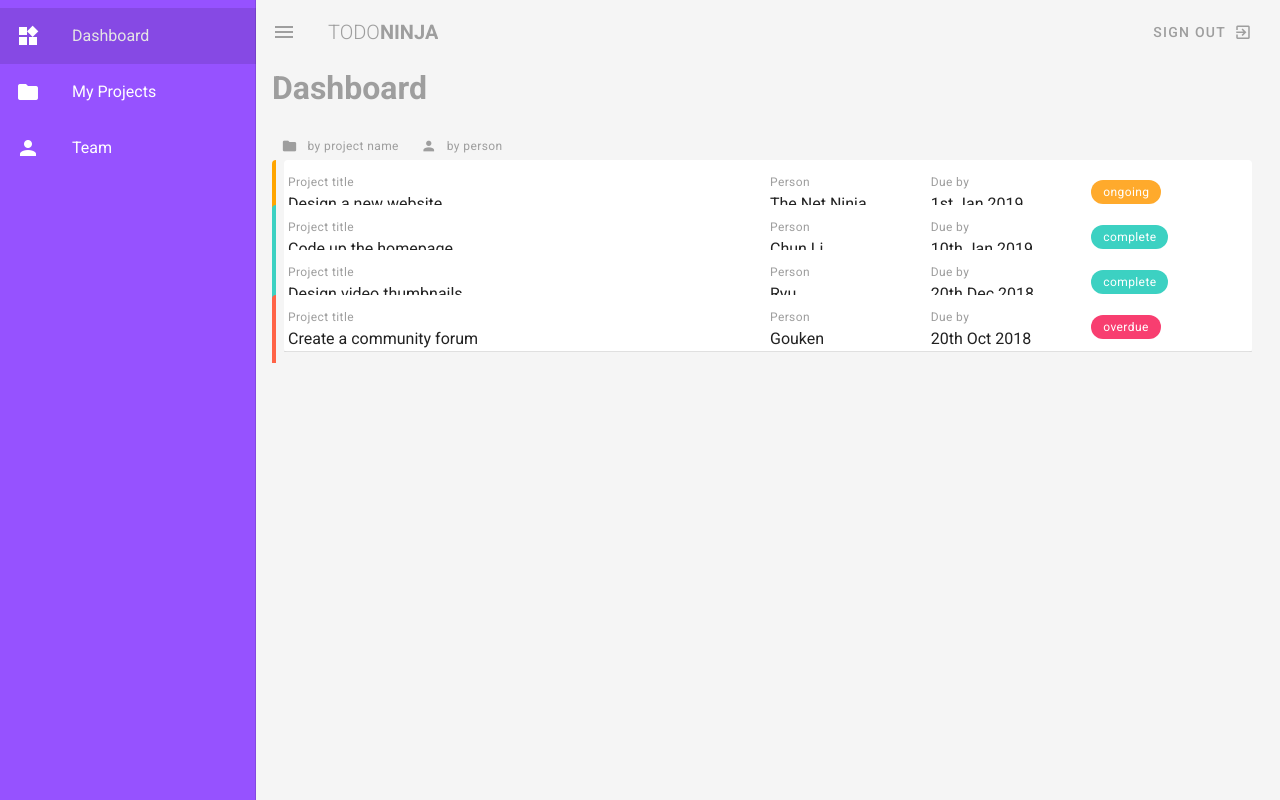
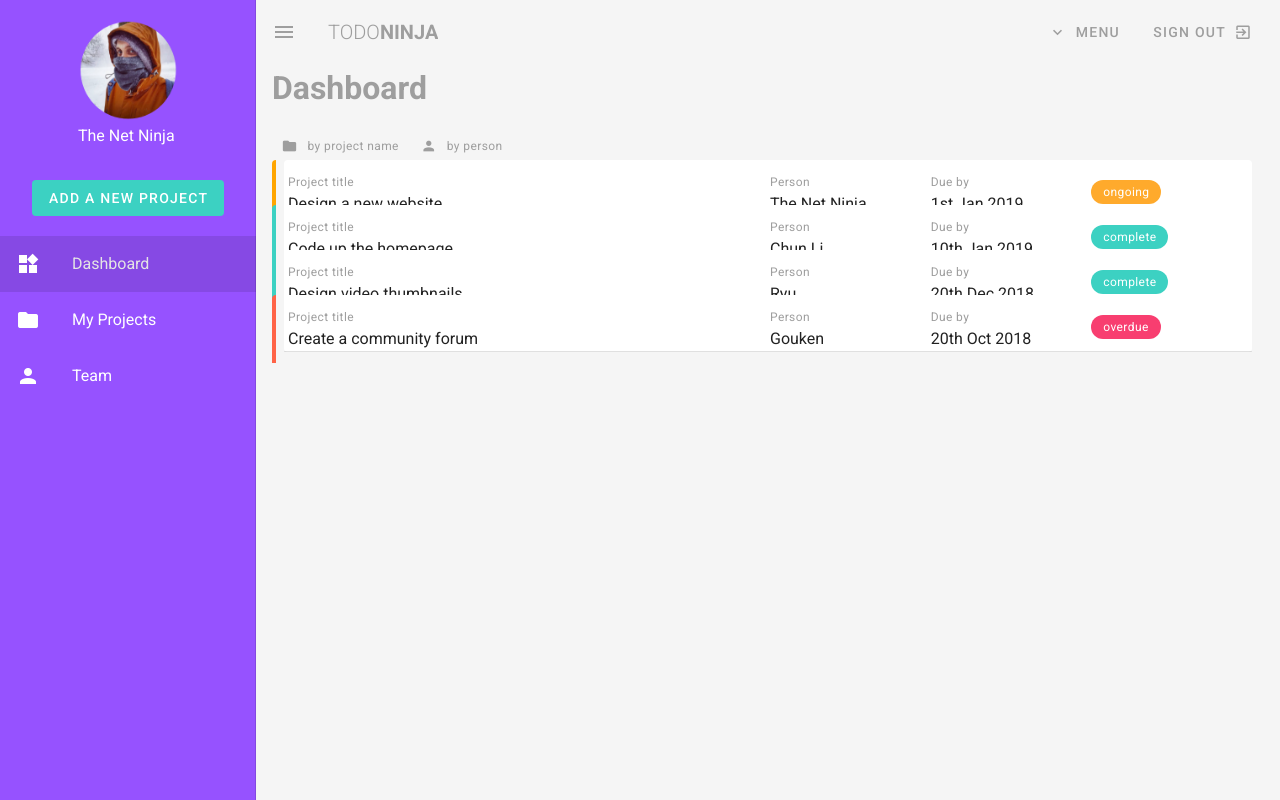
Before and after one commit to sadewole/Todo-Ninjas, a Vue app: page / in a window 1280 px wide. Both pictures are taken after a click on the button 28 px from the left and 32 px from the top of the page. Built offline with nearby package versions, Linux system fonts and the light colour scheme.

Commit message:
created form

```diff
--- a/src/components/Navbar.vue
+++ b/src/components/Navbar.vue
@@ -1,37 +1,57 @@
 <template>
   <nav>
     <v-app-bar app flat>
-      <v-app-bar-nav-icon
-        class="grey--text"
-        @click="drawer = !drawer"
-      ></v-app-bar-nav-icon>
+      <v-app-bar-nav-icon class="grey--text" @click="drawer = !drawer"></v-app-bar-nav-icon>
       <v-toolbar-title class="text-uppercase grey--text">
         <span class="font-weight-light">Todo</span>
         <span class="font-weight-bold">Ninja</span>
       </v-toolbar-title>
       <v-spacer></v-spacer>
+
+      <!-- dropdown menu -->
+      <v-menu offset-y>
+        <template v-slot:activator="{on}">
+          <v-btn text color="grey" v-on="on">
+            <v-icon left>mdi-chevron-down</v-icon>
+            <span>Menu</span>
+          </v-btn>
+        </template>
+        <v-list>
+          <v-list-item v-for="link in links" :key="link.text" router :to="link.route">
+            <v-list-item-title>{{link.text}}</v-list-item-title>
+          </v-list-item>
+        </v-list>
+      </v-menu>
+
       <v-btn text color="grey">
         <span>Sign Out</span>
         <v-icon right>mdi-exit-to-app</v-icon>
       </v-btn>
     </v-app-bar>
 
+    <!-- navigation / side-nav -->
+
     <v-navigation-drawer v-model="drawer" app class="primary">
+      <v-layout column align-center>
+        <v-flex class="mt-5">
+          <v-avatar size="100">
+            <img src="/avatar-1.png" />
+          </v-avatar>
+          <p class="white--text mt-1">The Net Ninja</p>
+        </v-flex>
+        <v-flex class="mt-4 mb-3">
+          <Popup />
+        </v-flex>
+      </v-layout>
+
       <v-list>
         <v-list-item-group>
-          <v-list-item
-            v-for="link in links"
-            :key="link.text"
-            router
-            :to="link.route"
-          >
+          <v-list-item v-for="link in links" :key="link.text" router :to="link.route">
             <v-list-item-icon>
               <v-icon class="white--text">{{ link.icon }}</v-icon>
             </v-list-item-icon>
             <v-list-item-content>
-              <v-list-item-title class="white--text">
-                {{ link.text }}
-              </v-list-item-title>
+              <v-list-item-title class="white--text">{{ link.text }}</v-list-item-title>
             </v-list-item-content>
           </v-list-item>
         </v-list-item-group>
@@ -41,14 +61,16 @@
 </template>
 
 <script>
+import Popup from "./Popup";
 export default {
+  components: { Popup },
   data() {
     return {
       drawer: false,
       links: [
-        { icon: 'mdi-widgets', text: 'Dashboard', route: '/' },
-        { icon: 'mdi-folder', text: 'My Projects', route: '/projects' },
-        { icon: 'mdi-account', text: 'Team', route: '/team' }
+        { icon: "mdi-widgets", text: "Dashboard", route: "/" },
+        { icon: "mdi-folder", text: "My Projects", route: "/projects" },
+        { icon: "mdi-account", text: "Team", route: "/team" }
       ]
     };
   }
--- /dev/null
+++ b/src/components/Popup.vue
@@ -0,0 +1,30 @@
+<template>
+  <v-dialog v-model="dialog" max-width="600">
+    <template v-slot:activator="{on}">
+      <v-btn text v-on="on" class="success">Add a New Project</v-btn>
+    </template>
+    <v-card>
+      <v-card-title>
+        <h2>Add a New Project</h2>
+      </v-card-title>
+      <v-card-text>
+        <v-form class="px-3">
+          <v-text-field label="Title" v-model="title" prepend-icon="mdi-folder" />
+          <v-textarea label="information" v-model="content" prepend-icon="mdi-pencil" />
+        </v-form>
+      </v-card-text>
+    </v-card>
+  </v-dialog>
+</template>
+
+<script>
+export default {
+  data() {
+    return {
+      dialog: false,
+      title: "",
+      content: ""
+    };
+  }
+};
+</script>
--- a/src/views/Projects.vue
+++ b/src/views/Projects.vue
@@ -3,13 +3,69 @@
     <h1 class="subheading grey--text">Projects</h1>
 
     <v-container class="my-5">
-      content
+      <v-expansion-panels>
+        <v-expansion-panel v-for="project in myProjects" :key="project.title">
+          <v-expansion-panel-header>{{project.title}}</v-expansion-panel-header>
+          <v-expansion-panel-content>
+            <v-card-text class="px-4 grey--text">
+              <div class="font-weight-bold">due by {{project.due}}</div>
+              <div>{{project.content}}</div>
+            </v-card-text>
+          </v-expansion-panel-content>
+        </v-expansion-panel>
+      </v-expansion-panels>
     </v-container>
   </div>
 </template>
 
 <script>
-export default {};
+export default {
+  data() {
+    return {
+      projects: [
+        {
+          title: "Design a new website",
+          person: "The Net Ninja",
+          due: "1st Jan 2019",
+          status: "ongoing",
+          content:
+            "Lorem ipsum dolor sit amet consectetur adipisicing elit. Sunt consequuntur eos eligendi illum minima adipisci deleniti, dicta mollitia enim explicabo fugiat quidem ducimus praesentium voluptates porro molestias non sequi animi!"
+        },
+        {
+          title: "Code up the homepage",
+          person: "Chun Li",
+          due: "10th Jan 2019",
+          status: "complete",
+          content:
+            "Lorem ipsum dolor sit amet consectetur adipisicing elit. Sunt consequuntur eos eligendi illum minima adipisci deleniti, dicta mollitia enim explicabo fugiat quidem ducimus praesentium voluptates porro molestias non sequi animi!"
+        },
+        {
+          title: "Design video thumbnails",
+          person: "Ryu",
+          due: "20th Dec 2018",
+          status: "complete",
+          content:
+            "Lorem ipsum dolor sit amet consectetur adipisicing elit. Sunt consequuntur eos eligendi illum minima adipisci deleniti, dicta mollitia enim explicabo fugiat quidem ducimus praesentium voluptates porro molestias non sequi animi!"
+        },
+        {
+          title: "Create a community forum",
+          person: "Gouken",
+          due: "20th Oct 2018",
+          status: "overdue",
+          content:
+            "Lorem ipsum dolor sit amet consectetur adipisicing elit. Sunt consequuntur eos eligendi illum minima adipisci deleniti, dicta mollitia enim explicabo fugiat quidem ducimus praesentium voluptates porro molestias non sequi animi!"
+        }
+      ]
+    };
+  },
+  computed: {
+    myProjects() {
+      return this.projects.filter(
+        project => project.person === "The Net Ninja"
+      );
+    }
+  }
+};
 </script>
 
 <style></style>
--- a/src/views/Team.vue
+++ b/src/views/Team.vue
@@ -7,17 +7,17 @@
         <v-flex xs12 sm6 md4 lg3 v-for="person in team" :key="person.name">
           <v-card flat class="text-center ma-3">
             <v-responsive class="pt-4">
-              img
+              <v-avatar size="100" class="grey lighten-2">
+                <img :src="person.avatar" />
+              </v-avatar>
             </v-responsive>
             <v-card-text>
-              <div class="subheading">{{ person.name }}</div>
+              <h4 class="subheading">{{ person.name }}</h4>
               <div class="grey--text">{{ person.role }}</div>
             </v-card-text>
             <v-card-actions>
               <v-btn text color="grey">
-                <v-icon small left>
-                  mdi-message
-                </v-icon>
+                <v-icon small left>mdi-message</v-icon>
                 <span>Message</span>
               </v-btn>
             </v-card-actions>
@@ -33,10 +33,18 @@ export default {
   data() {
     return {
       team: [
-        { name: 'The Net Ninja', role: 'Web developer' },
-        { name: 'Ryu', role: 'Graphic designer' },
-        { name: 'Chun Li', role: 'Social media maverlick' },
-        { name: 'Yoshi', role: 'Sales guru' }
+        {
+          name: "The Net Ninja",
+          role: "Web developer",
+          avatar: "/avatar-1.png"
+        },
+        { name: "Ryu", role: "Graphic designer", avatar: "/avatar-2.png" },
+        {
+          name: "Chun Li",
+          role: "Social media maverlick",
+          avatar: "/avatar-3.png"
+        },
+        { name: "Yoshi", role: "Sales guru", avatar: "/avatar-4.png" }
       ]
     };
   }
```
Also changed, not shown: public/avatar1.png (deleted).
